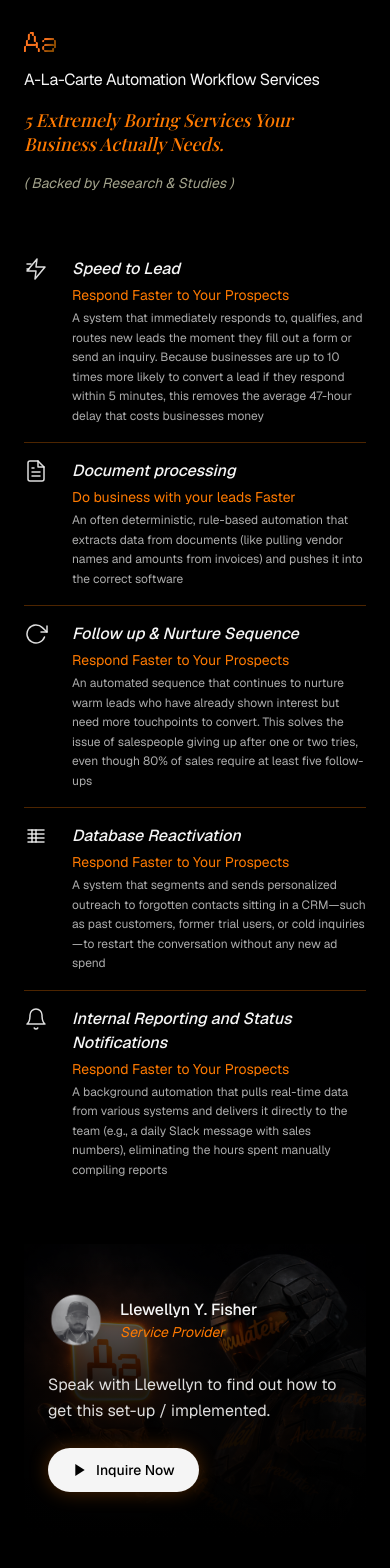
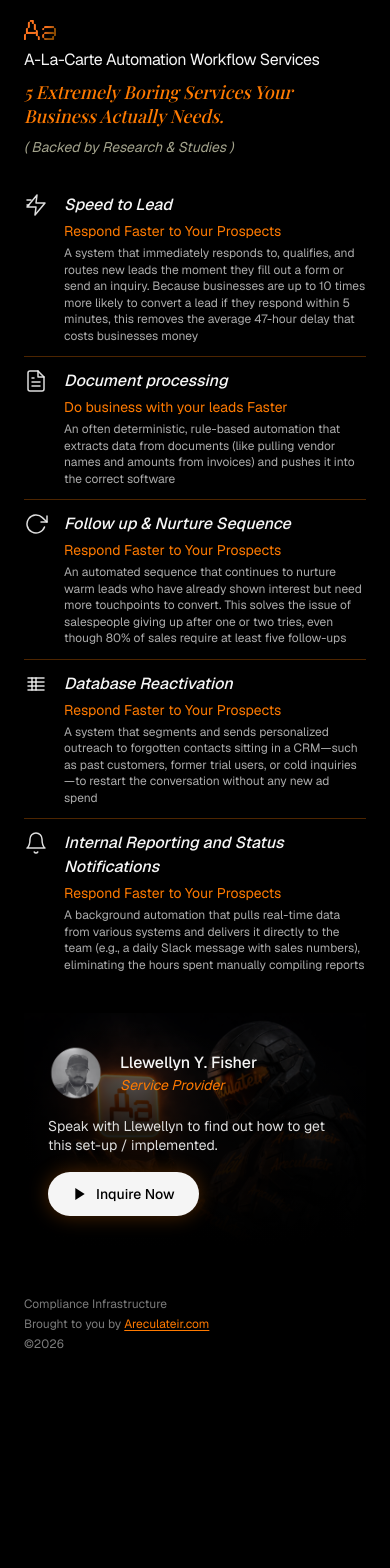
Before and after one commit to telluricaquarian/areculateirservices, a Next.js app: page / in a window 390 px wide. Shown: the top 1568 px of the page. After the commit the page ends 1404 px from the top, so only its background shows below. Built offline with nearby package versions, Linux system fonts and the light colour scheme; a web font is replaced by a local one.

Commit message:
improve mobile design fidelity and spacing

```diff
--- a/app/page.tsx
+++ b/app/page.tsx
@@ -99,10 +99,10 @@ export default function Home() {
       {/* ============================================================
           MOBILE LAYOUT — unchanged
           ============================================================ */}
-      <div className="md:hidden px-6 py-8">
+      <div className="md:hidden px-6 py-5">
         <IntroBlock />
 
-        <div className="mt-12">
+        <div className="mt-6">
           <ServicesList />
         </div>
 
--- a/components/bottom-cta.tsx
+++ b/components/bottom-cta.tsx
@@ -2,7 +2,7 @@ import Image from "next/image"
 
 export function BottomCTA() {
   return (
-    <section className="relative mt-12 md:mt-20">
+    <section className="relative mt-7 md:mt-20">
       {/* Mobile: Spartan as background */}
       <div className="md:hidden relative">
         {/* Spartan Background */}
@@ -17,7 +17,7 @@ export function BottomCTA() {
         </div>
 
         {/* Content */}
-        <div className="relative z-10 px-6 py-12 flex flex-col gap-6">
+        <div className="relative z-10 px-6 py-8 flex flex-col gap-4">
           {/* Profile */}
           <div className="flex items-center gap-4">
             <Image
@@ -34,7 +34,7 @@ export function BottomCTA() {
           </div>
 
           {/* CTA Text */}
-          <p className="text-foreground/90 text-base leading-relaxed">
+          <p className="text-foreground/90 text-sm leading-snug">
             Speak with Llewellyn to find out how to get this set-up / implemented.
           </p>
 
--- a/components/intro-block.tsx
+++ b/components/intro-block.tsx
@@ -2,7 +2,7 @@ import Image from "next/image"
 
 export function IntroBlock() {
   return (
-    <div className="flex flex-col gap-4">
+    <div className="flex flex-col gap-2">
       {/* Logo */}
       <Image
         src="/neworange.png"
--- a/components/service-row.tsx
+++ b/components/service-row.tsx
@@ -11,7 +11,7 @@ interface ServiceRowProps {
 export function ServiceRow({ icon, title, subtitle, description, showDivider = true }: ServiceRowProps) {
   return (
     <div className="flex flex-col">
-      <div className="flex gap-5 md:gap-5 py-4 md:py-2.5">
+      <div className="flex gap-3 md:gap-5 py-3 md:py-2.5">
         {/* Icon */}
         <div className="flex-shrink-0 w-7 md:w-7 text-foreground/90">
           {icon}
@@ -25,7 +25,7 @@ export function ServiceRow({ icon, title, subtitle, description, showDivider = t
           <p className="text-primary text-sm md:text-xs">
             {subtitle}
           </p>
-          <p className="text-foreground/70 text-xs leading-relaxed max-w-lg md:line-clamp-2">
+          <p className="text-foreground/70 text-xs leading-snug md:leading-relaxed max-w-lg md:line-clamp-2">
             {description}
           </p>
         </div>
```
